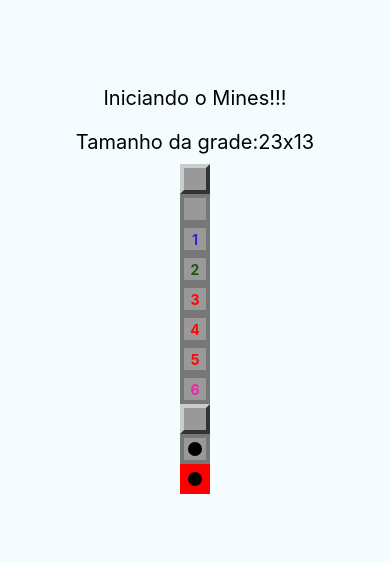
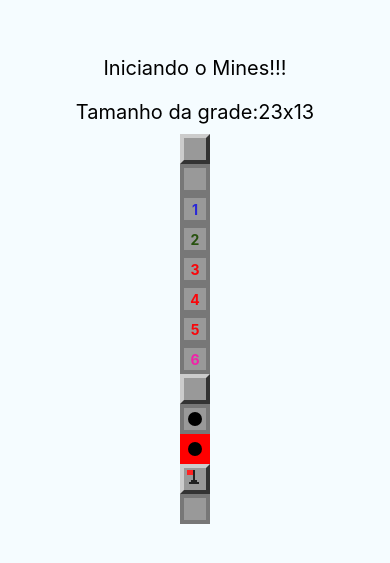
Before and after one commit to Gustavo-Bento/proj_minefield-js, a React Native app: screen / in a window 390 px wide. Shown: the part 137-700 px from the top of the page. Built offline with nearby package versions, Linux system fonts and the light colour scheme.

Commit message:
include flag component

```diff
--- a/App.js
+++ b/App.js
@@ -23,6 +23,8 @@ export default class App extends Component {
         <Field mined />
         <Field mined opened />
         <Field mined opened exploded />
+        <Field flagged />
+        <Field flagged opened />
       </View>
     );
   }
--- a/app.json
+++ b/app.json
@@ -1,7 +1,7 @@
 {
   "expo": {
     "name": "proj_minefield-js",
-    "slug": "snack-d87382e6-5521-4125-8073-2675d16953f9",
+    "slug": "snack-21f3509d-c0bd-44b2-9765-7dec941d8a71",
     "version": "1.0.0",
     "orientation": "portrait",
     "icon": "./assets/icon.png",
--- a/src/components/Field.js
+++ b/src/components/Field.js
@@ -1,15 +1,17 @@
 import React from 'react';
 import { View, StyleSheet, Text } from 'react-native';
 import params from '../Params';
-import Mine from './Mine'
+import Mine from './Mine';
+import Flag from './Flag';
 
 export default (props) => {
-  const { mined, opened, nearMines,exploded } = props;
+  const { mined, opened, nearMines,exploded,flagged } = props;
 
   const styleField = [style.field];
   if (opened) styleField.push(style.opened);
   if(exploded) styleField.push(style.exploded)
-  if (styleField.length === 1) styleField.push(style.regular);
+  if(flagged) styleField.push(style.flagged);
+  if (!opened && !exploded) styleField.push(style.regular);
 
   let color = null
   if (nearMines > 0) {
@@ -24,6 +26,7 @@ export default (props) => {
       {!mined&& opened && nearMines > 0 ?
       <Text style={[style.label, { color: color }]}>{nearMines}</Text>: false}
       {mined && opened ? <Mine /> : false}
+      {flagged && !opened ? <Flag /> : false}
     </View>
   )
 
--- /dev/null
+++ b/src/components/Flag.js
@@ -0,0 +1,50 @@
+import React from 'react'
+import {View, StyleSheet} from 'react-native'
+
+export default props => {
+  return (
+    <View style={style.container}>
+      <View style={style.flagpole}/>
+      <View style = {style.flag} />
+      <View style={style.base1} />
+      <View style={style.base2} />
+    </View>
+  )
+}
+
+const style = StyleSheet.create({
+  container: {
+    marginTop: 2,
+  },
+  flagpole:{
+    position: 'absolute',
+    height: 14,
+    width: 2,
+    backgroundColor: '#222',
+    marginLeft: 9,
+  },
+  flag: {
+    position: 'absolute',
+    height: 5,
+    width: 6,
+    backgroundColor: '#F22',
+    marginLeft: 3,
+  },
+  base1: {
+    postion: 'absolute',
+    height: 2,
+    width: 6,
+    backgroundColor: '#222',
+    marginLeft: 7,
+    marginTop: 10,
+  },
+  base2: {
+    position: 'absolute',
+    height: 2,
+    width: 10,
+    backgroundColor: '#222',
+    margin: 5,
+    marginTop: 12,
+
+  }
+})
```
